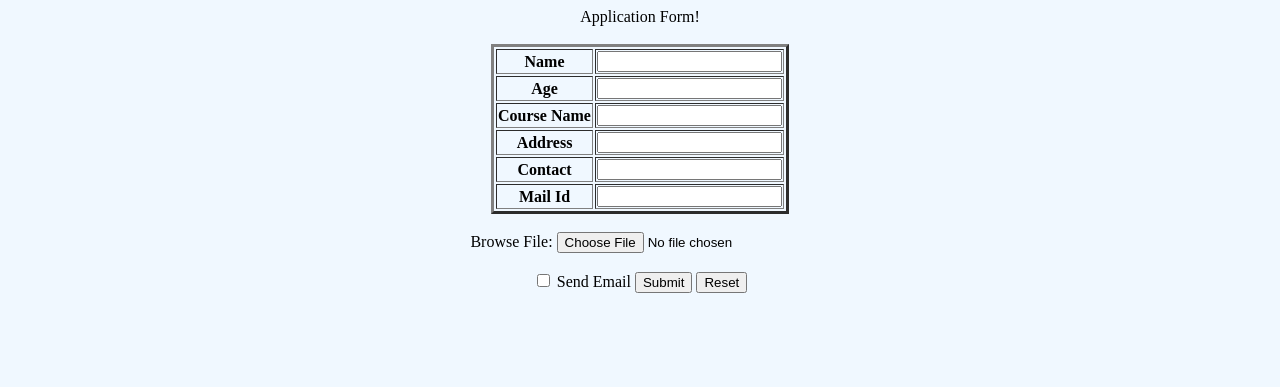
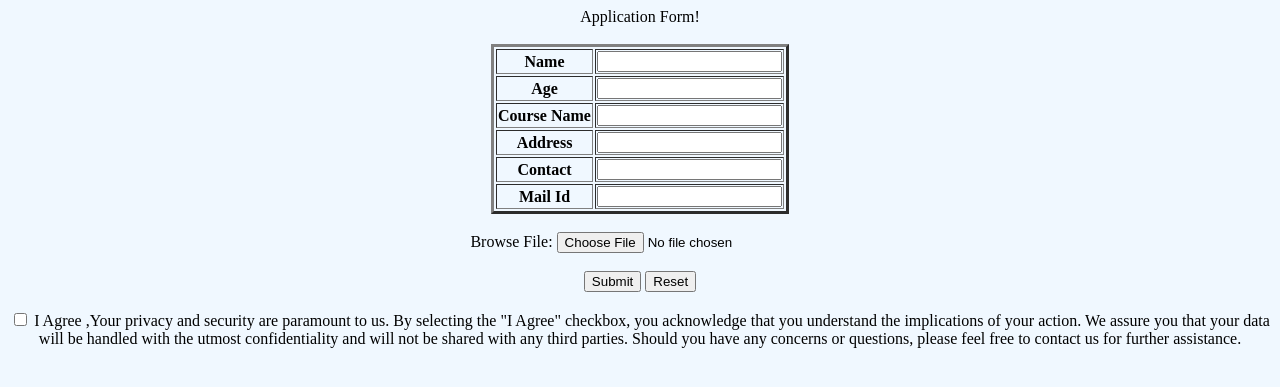
Before and after one commit to Jeyaraman-R/Flask, a Flask app: page /application in a window 1280 px wide. Shown: the top 387 px of the page. Run offline with Flask 3, Linux system fonts and the light colour scheme; lists and menus that the app fills with data are empty.

Commit message:
Email-Proper response

```diff
--- a/app.py
+++ b/app.py
@@ -30,8 +30,17 @@ def application():
     def mail_con(mail_id):
         print("Mail function called with recipient:", mail_id)
         try:
-            message="Thank you"
-            body="thank you"
+            message="Submission Received"
+            body='''Thank you for reaching out to us! We have received your email regarding [briefly summarize the subject or content of the user's email]. We appreciate you taking the time to contact us.
+
+Our team is currently reviewing your message and will get back to you as soon as possible. Please rest assured that your inquiry is important to us, and we will do our best to address it promptly.
+
+If you have any additional information or questions in the meantime, feel free to reply to this email, and we'll be happy to assist you further.
+
+Once again, thank you for contacting us. We look forward to resolving your inquiry to your satisfaction.
+
+Best regards,
+Team Osai'''
             msg=Message(message, sender='ramfreelancer2021@gmail.com', recipients=[mail_id])
             msg.body=body
             mail.send(msg)
--- a/templates/application.html
+++ b/templates/application.html
@@ -23,10 +23,13 @@
       <label>Browse File:</label>
       <input type="file" name="upload_pdf"></center>
    <br>
+      <input type="submit" value="Submit">
+      <input type="reset" value="Reset"><br><br>
+      <input type="checkbox" name="send_email" value="send_email" required> I Agree
+      ,Your privacy and security are paramount to us. By selecting the "I Agree" checkbox, you acknowledge that you understand the implications of your action. We assure you that your data will be handled with the utmost confidentiality and will not be shared with any third parties. Should you have any concerns or questions, please feel free to contact us for further assistance.
 
-      <input type="checkbox" name="send_email" value="send_email"> Send Email
-      <input type="submit" value="Submit">
-      <input type="reset" value="Reset">
+
+
 
 
   </form>
```
